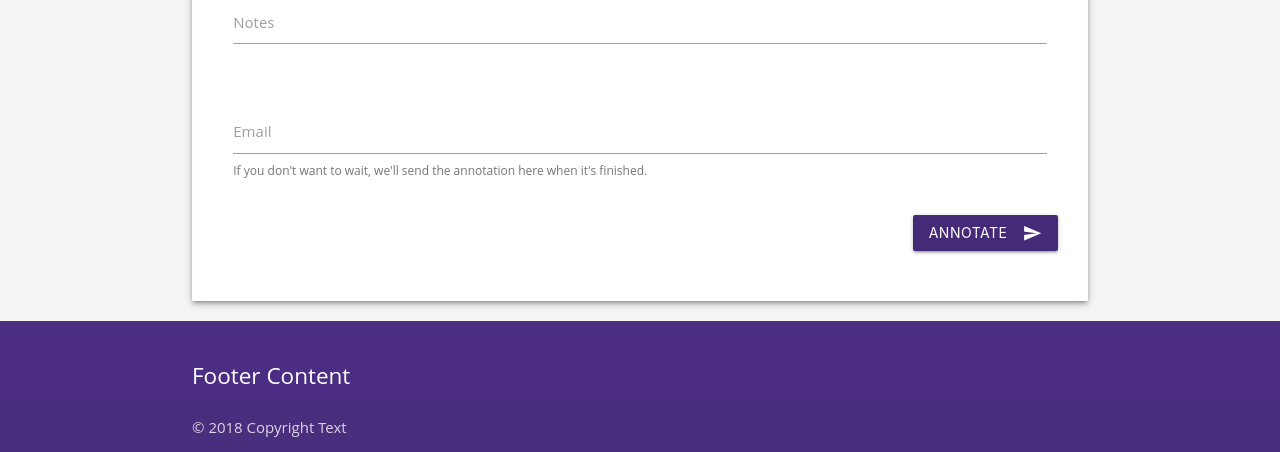
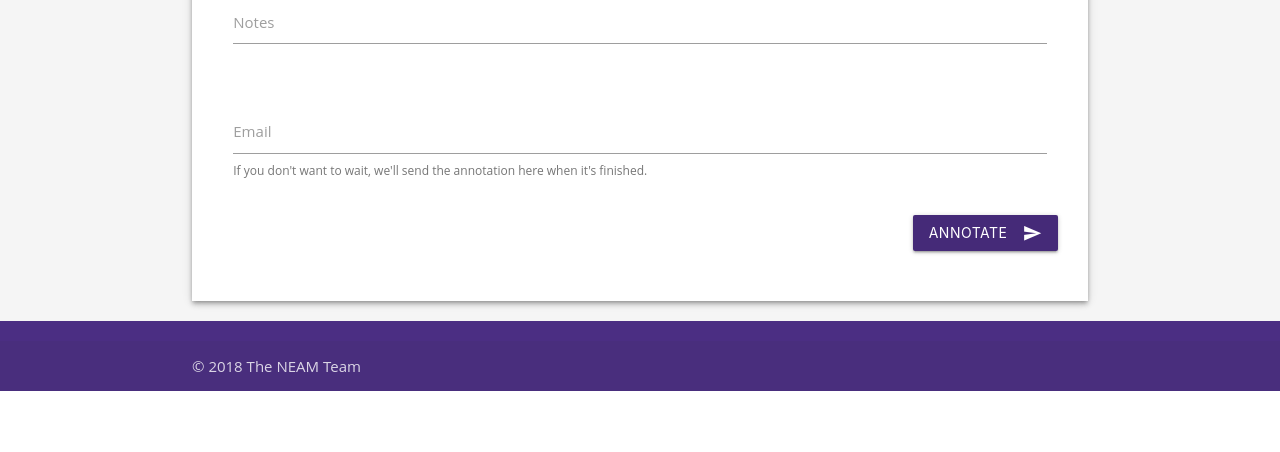
Before and after one commit to Linguistics575/neam, a Flask app: page / in a window 1280 px wide. Shown: the part 951-1403 px from the top of the page. After the commit the page ends 1342 px from the top, so only its background shows below. Run offline with Flask 2, Linux system fonts and the light colour scheme; parts of the project's set-up code (start-up, migrations or seed data) failed here and were passed over; some libraries are stand-ins or nearby versions.

Commit message:
Update footer content
Remove the "footer content" text and update copyright information

```diff
--- a/neam/python/app/templates/layout.html
+++ b/neam/python/app/templates/layout.html
@@ -37,12 +37,9 @@
         </main>
 
         <footer class="page-footer">
-            <div class="container">
-                <h4>Footer Content</h4>
-            </div>
             <div class="footer-copyright">
                 <div class="container">
-                    © 2018 Copyright Text
+                    © 2018 The NEAM Team
                 </div>
             </div>
         </footer>
```
